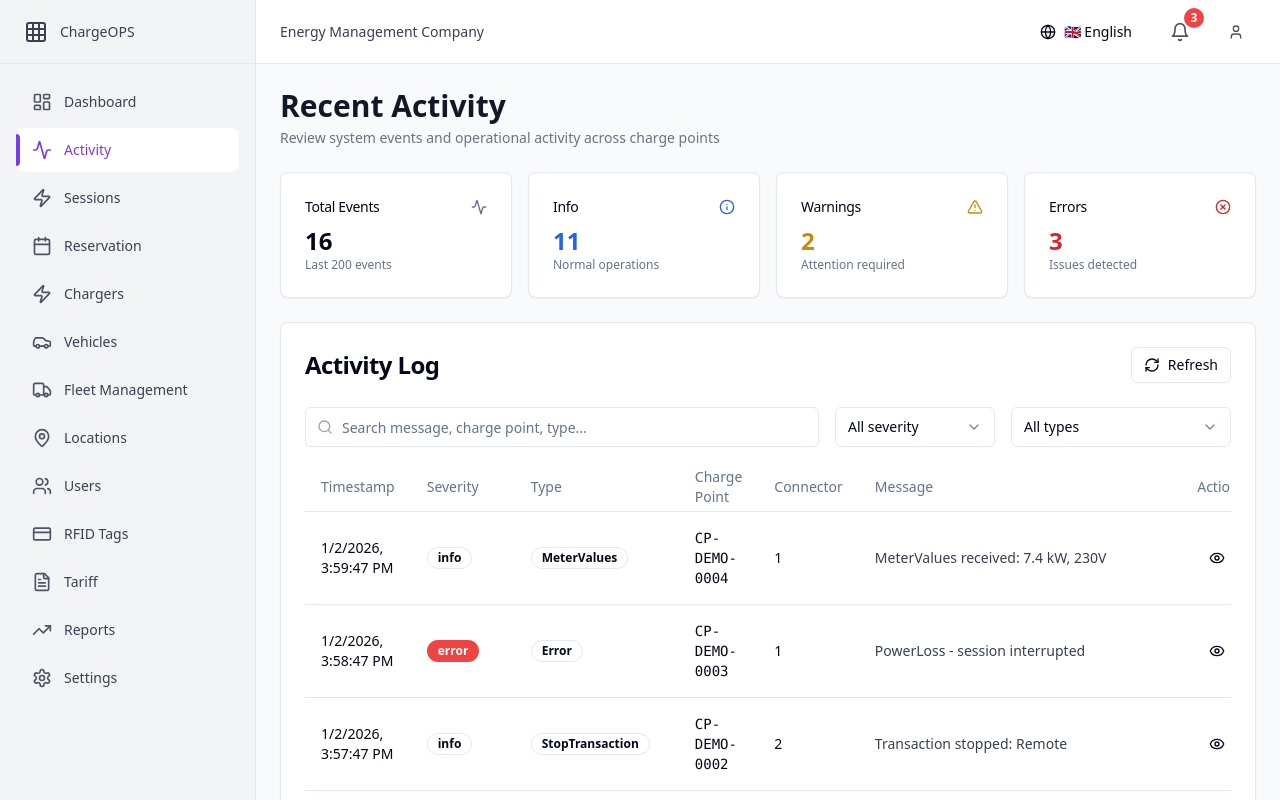
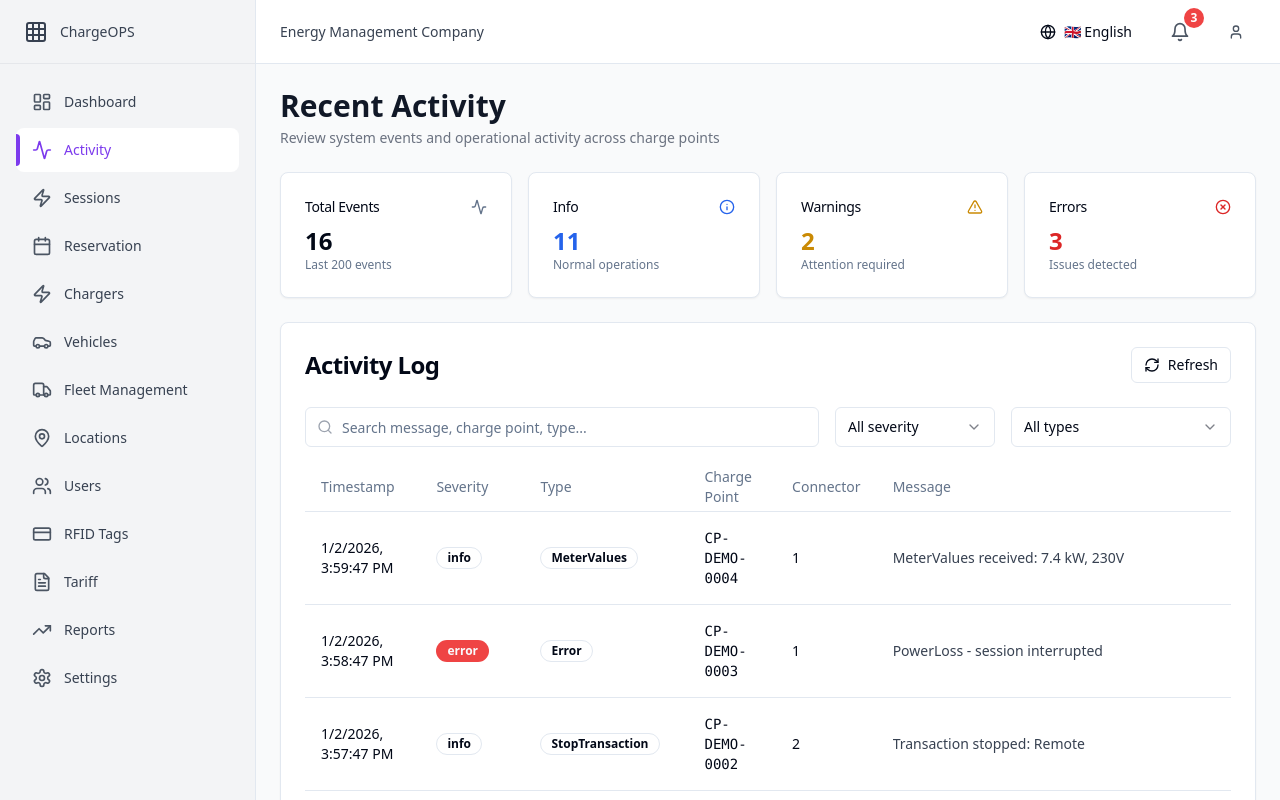
Before and after one commit to musticode/ocppcentral-admin, a React (Vite) app: page /activity in a window 1280 px wide. Built offline with nearby package versions, Linux system fonts and the light colour scheme.

Commit message:
fix: activity list actions and eye button removed

```diff
--- a/src/features/activity/ActivityList.tsx
+++ b/src/features/activity/ActivityList.tsx
@@ -127,7 +127,7 @@ export const ActivityList = () => {
                 <TableHead>Charge Point</TableHead>
                 <TableHead>Connector</TableHead>
                 <TableHead>Message</TableHead>
-                <TableHead>Actions</TableHead>
+                {/* <TableHead>Actions</TableHead> */}
               </TableRow>
             </TableHeader>
             <TableBody>
@@ -148,9 +148,9 @@ export const ActivityList = () => {
                     <div className="max-w-xl truncate text-sm text-gray-700">{event.message}</div>
                   </TableCell>
                   <TableCell>
-                    <Button variant="ghost" size="icon">
+                    {/* <Button variant="ghost" size="icon">
                       <Eye className="w-4 h-4" />
-                    </Button>
+                    </Button> */}
                   </TableCell>
                 </TableRow>
               ))}
```
